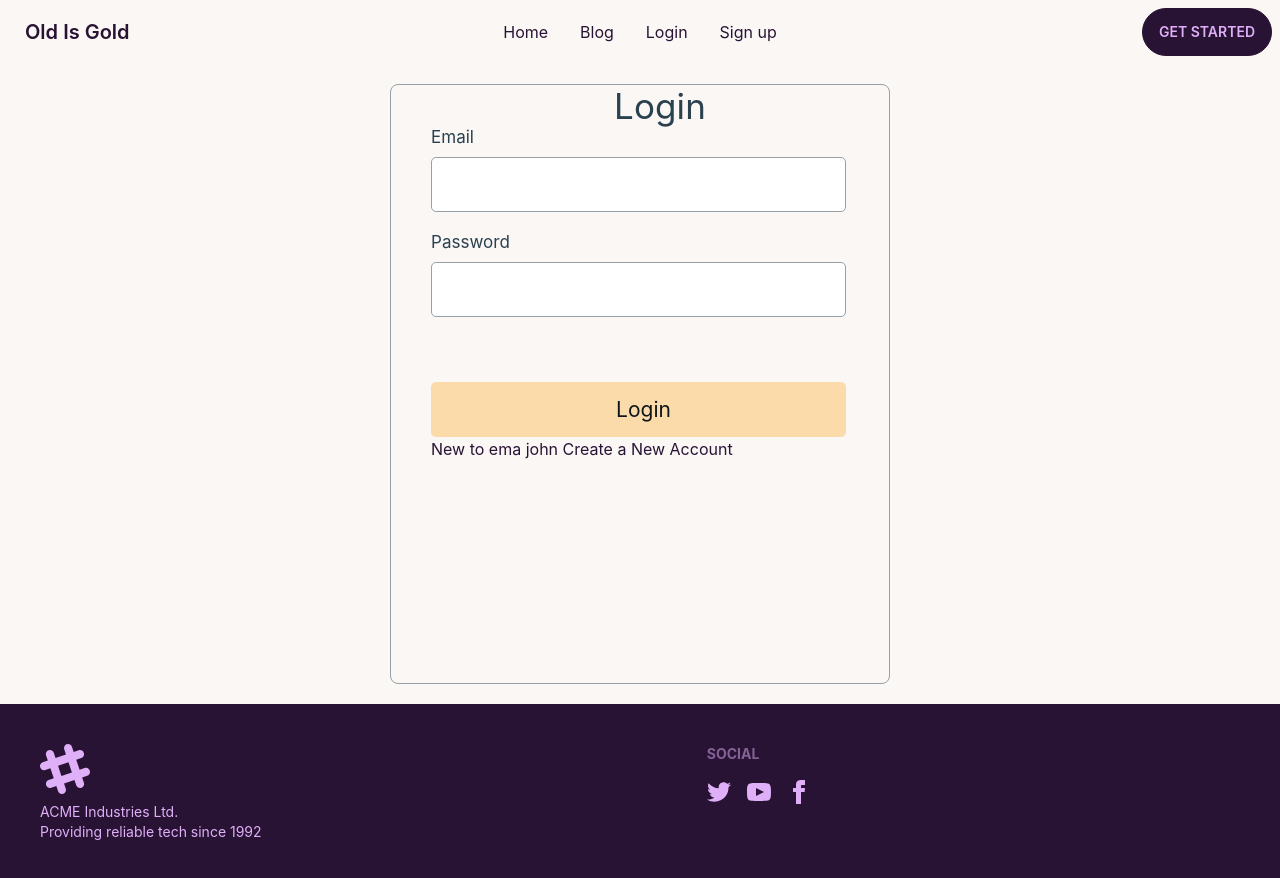
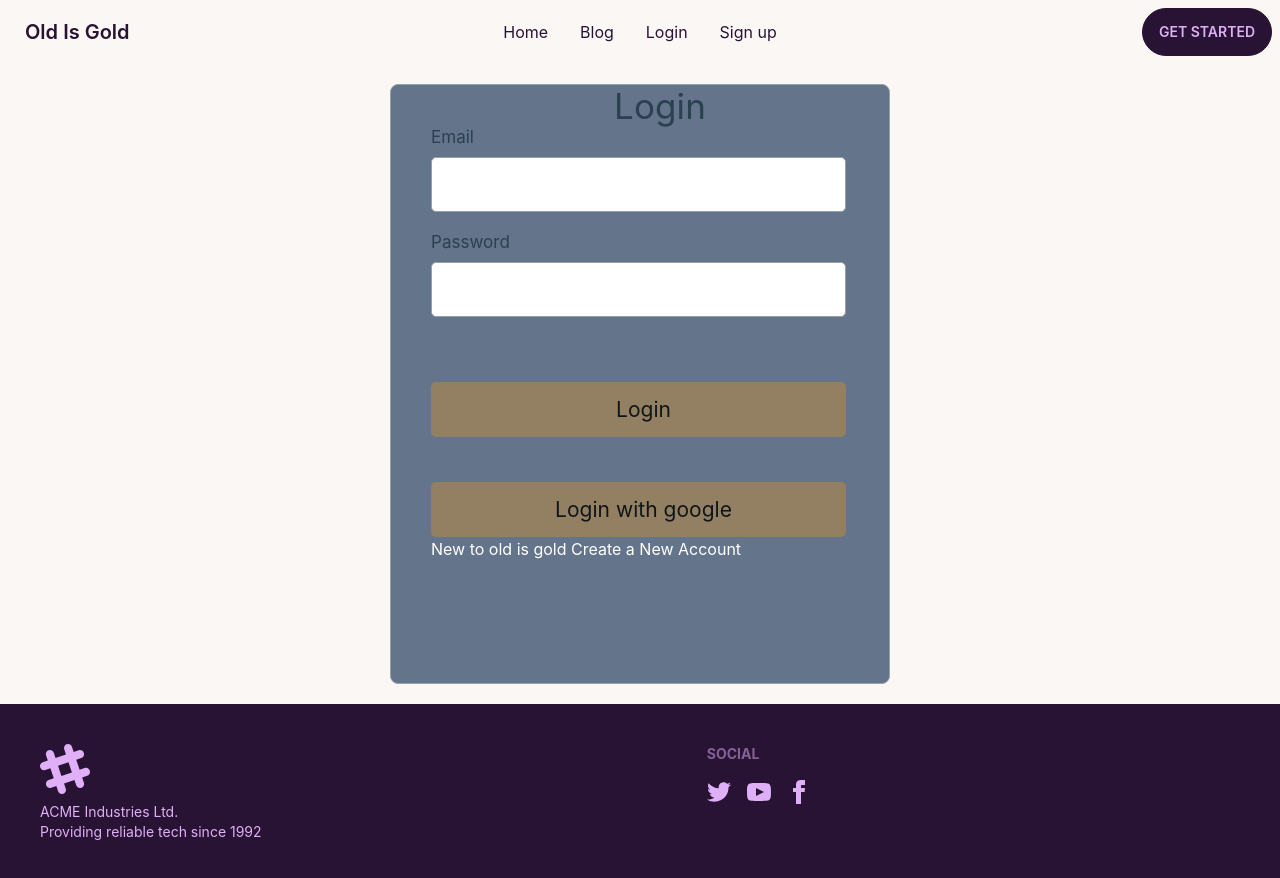
Before and after one commit to sagorsikder/Old-is-gold-client, a React (Create React App) app: page /login in a window 1280 px wide. Shown: the top 878 px of the page. Built offline with nearby package versions, Linux system fonts and the light colour scheme; no server answers.

Commit message:
sign up page upate

```diff
--- a/src/Pages/Login/Login.js
+++ b/src/Pages/Login/Login.js
@@ -29,20 +29,22 @@ const Login = () => {
     }
 
     return (
-        <div className='form-container'>
-            <h2 className='form-title'>Login</h2>
+        <div className='form-container bg-slate-500 '>
+            <h2 className='form-title text-white'>Login</h2>
             <form onSubmit={handleSubmit}>
-                <div className="form-control">
+                <div className="form-control text-white">
                     <label htmlFor="email">Email</label>
                     <input type="email" name="email" required />
                 </div>
-                <div className="form-control">
+                <div className="form-control text-white">
                     <label htmlFor="password">Password</label>
                     <input type="password" name="password" required />
                 </div>
-                <input className='btn-submit' type="submit" value="Login" />
+                <input className='btn-submit text-white' type="submit" value="Login" />
+
             </form>
-            <p>New to ema john <Link to='/signup'>Create a New Account</Link></p>
+            <input className='btn-submit text-white' type="submit" value="Login with google" />
+            <p className='text-white'>New to old is gold <Link to='/signup'>Create a New Account</Link></p>
         </div>
     );
 };
--- a/src/Pages/SignUp/SignUp.js
+++ b/src/Pages/SignUp/SignUp.js
@@ -39,7 +39,7 @@ const SignUp = () => {
     }
 
     return (
-        <div className='form-container'>
+        <div className='form-container  bg-slate-500'>
             <h2 className='form-title'>Sign Up</h2>
             <form onSubmit={handleSubmit}>
                 <div className="form-control">
```
